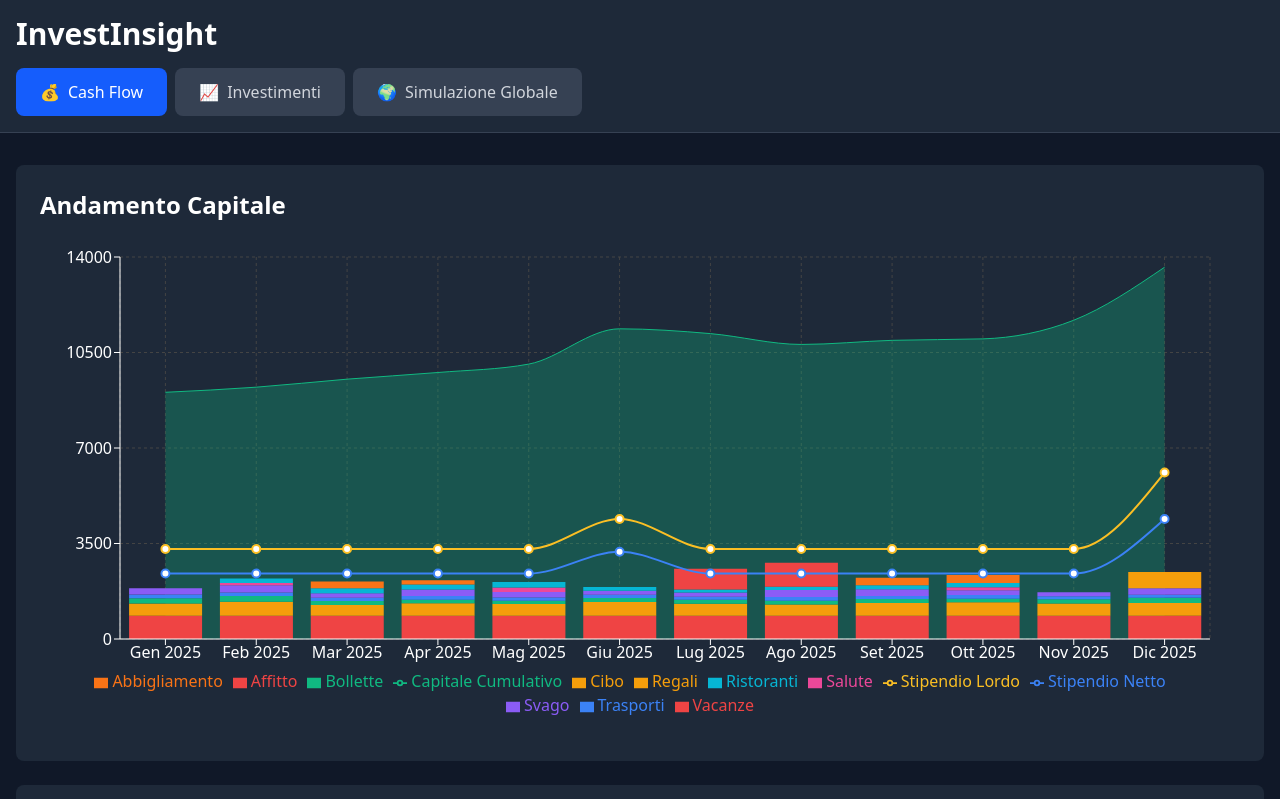
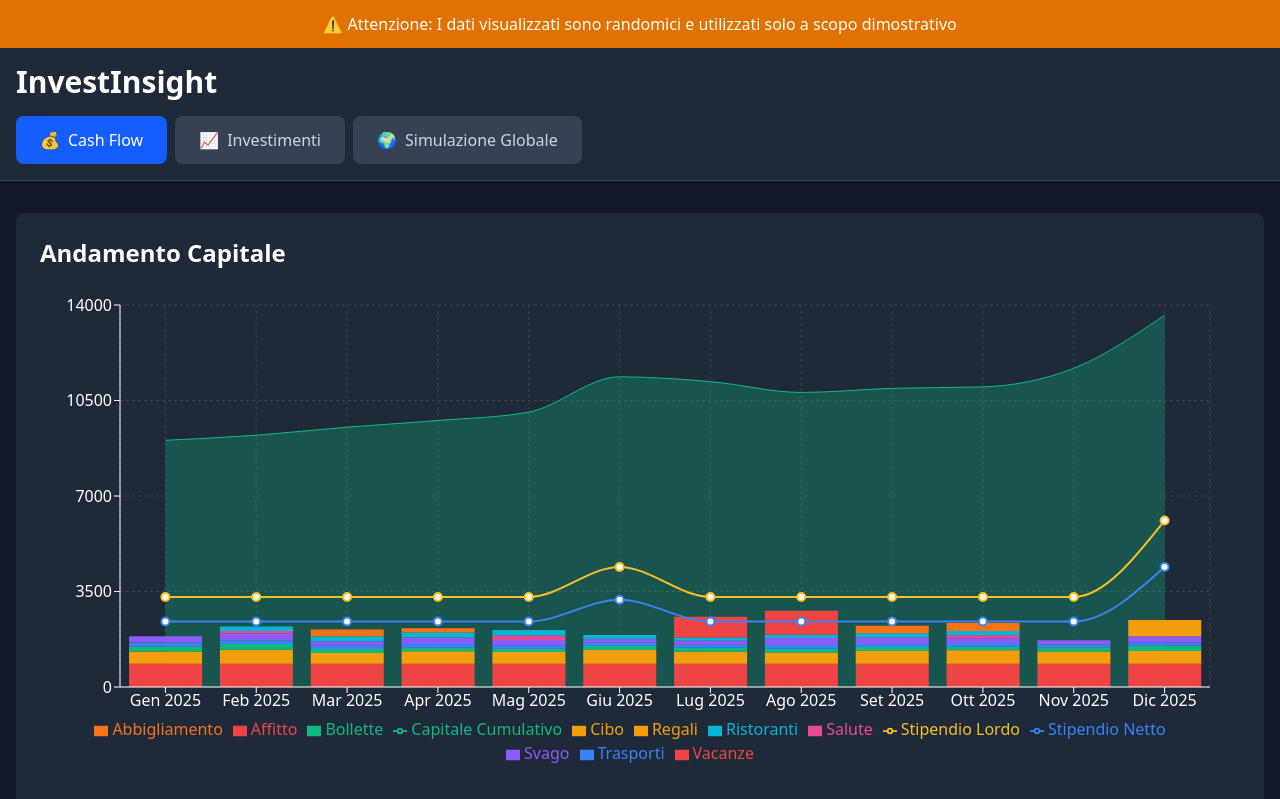
Before and after one commit to mirkobosetti/investinsight.me, a React (Vite) app: page / in a window 1280 px wide. Shown: the top 799 px of the page. Built offline with nearby package versions, Linux system fonts and the light colour scheme.

Commit message:
feat: add warning banner for random data display and configure GitHub Pages deployment

```diff
--- a/src/App.tsx
+++ b/src/App.tsx
@@ -23,6 +23,15 @@ function App() {
 
   return (
     <div className="min-h-screen bg-gray-900 text-white">
+      {/* Warning Banner */}
+      <div className="bg-amber-600 text-white">
+        <div className="container mx-auto px-4 py-3 text-center">
+          <p className="font-medium">
+            ⚠️ Attenzione: I dati visualizzati sono randomici e utilizzati solo a scopo dimostrativo
+          </p>
+        </div>
+      </div>
+
       {/* Header */}
       <header className="bg-gray-800 border-b border-gray-700">
         <div className="container mx-auto px-4 py-4">
--- a/vite.config.ts
+++ b/vite.config.ts
@@ -4,5 +4,6 @@ import tailwindcss from '@tailwindcss/vite'
 
 // https://vite.dev/config/
 export default defineConfig({
-  plugins: [react(), tailwindcss()]
+  plugins: [react(), tailwindcss()],
+  base: '/investinsight.me/'
 })
```
Also changed, not shown: 1 other file (tests, documents, lock files or other folders).
